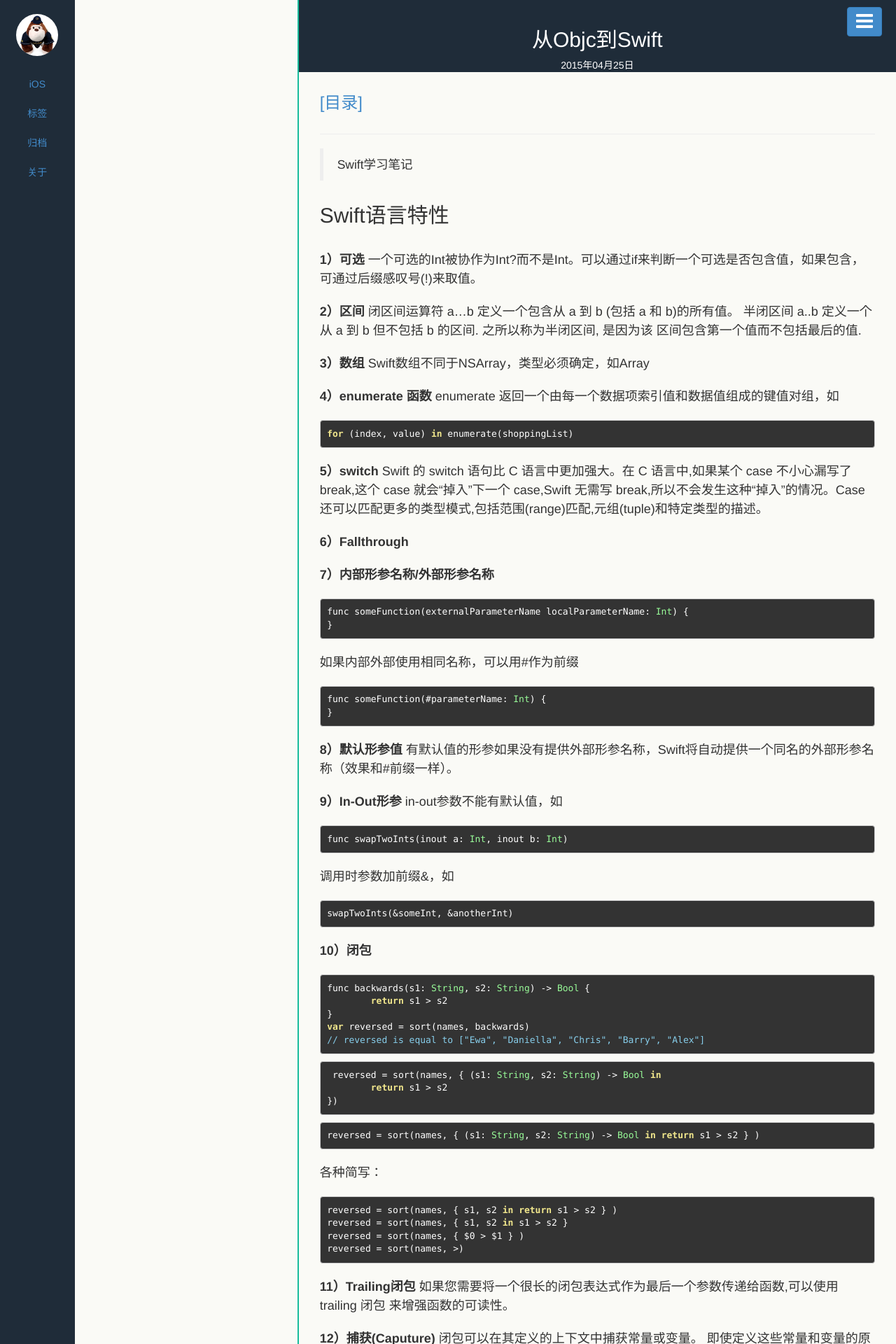
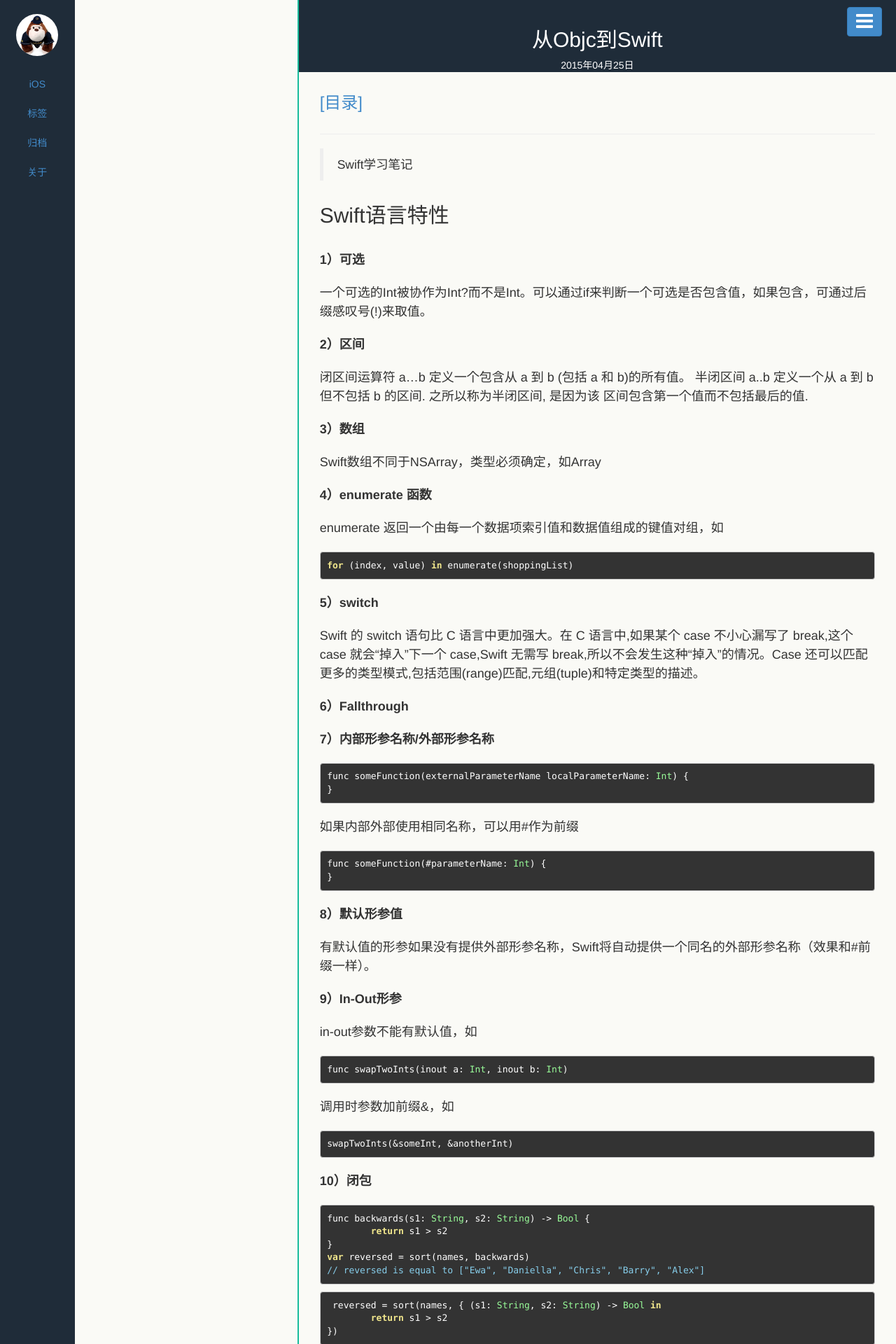
Before and after one commit to xiaxiaowei/xiaxiaowei.github.io, a Jekyll site: the page built from _posts/iOS/2015-04-25-objc-to-swift.md, in a window 1280 px wide. Shown: the top 1920 px of the page at 70% size. Built offline with Jekyll 4.4.1, drawn with Linux system fonts in a browser that asks for light colours; some of the changed text lies outside the part shown.

Commit message:
各种简写

````diff
--- a/_posts/iOS/2015-04-25-objc-to-swift.md
+++ b/_posts/iOS/2015-04-25-objc-to-swift.md
@@ -12,16 +12,20 @@ description:
 ## Swift语言特性
 
 **1）可选**
+
 一个可选的Int被协作为Int?而不是Int。可以通过if来判断一个可选是否包含值，如果包含，可通过后缀感叹号(!)来取值。
 
 **2）区间**
+
 闭区间运算符 a...b 定义一个包含从 a 到 b (包括 a 和 b)的所有值。
 半闭区间 a..b 定义一个从 a 到 b 但不包括 b 的区间. 之所以称为半闭区间, 是因为该 区间包含第一个值而不包括最后的值.
 
 **3）数组**
+
 Swift数组不同于NSArray，类型必须确定，如Array<Int>
 
 **4）enumerate 函数**
+
 enumerate 返回一个由每一个数据项索引值和数据值组成的键值对组，如
 
 ```
@@ -29,9 +33,11 @@ for (index, value) in enumerate(shoppingList)
 ```
 
 **5）switch**
+
 Swift 的 switch 语句比 C 语言中更加强大。在 C 语言中,如果某个 case 不小心漏写了 break,这个 case 就会“掉入”下一个 case,Swift 无需写 break,所以不会发生这种“掉入”的情况。Case 还可以匹配更多的类型模式,包括范围(range)匹配,元组(tuple)和特定类型的描述。
 
 **6）Fallthrough**
+
 
 **7）内部形参名称/外部形参名称**
 
@@ -48,9 +54,11 @@ func someFunction(#parameterName: Int) {
 ```
 
 **8）默认形参值**
+
 有默认值的形参如果没有提供外部形参名称，Swift将自动提供一个同名的外部形参名称（效果和#前缀一样）。
 
 **9）In-Out形参**
+
 in-out参数不能有默认值，如
 
 ```
@@ -86,32 +94,35 @@ reversed = sort(names, { (s1: String, s2: String) -> Bool in return s1 > s2 } )
 
 ```
 reversed = sort(names, { s1, s2 in return s1 > s2 } )
+```
+
+```
 reversed = sort(names, { s1, s2 in s1 > s2 }
+```
+
+```
 reversed = sort(names, { $0 > $1 } )
+```
+
+```
 reversed = sort(names, >)
 ```
 
+**11）Trailing闭包**
 
-
-
-
-
-
-
-
-
-**11）Trailing闭包**
-如果您需要将一个很长的闭包表达式作为最后一个参数传递给函数,可以使用 trailing 闭包
- 来增强函数的可读性。
+如果您需要将一个很长的闭包表达式作为最后一个参数传递给函数,可以使用 trailing 闭包来增强函数的可读性。
 
 
 **12）捕获(Caputure)**
- 闭包可以在其定义的上下文中捕获常量或变量。 即使定义这些常量和变量的原作用域已经 不存在,闭包仍然可以在闭包函数体内引用和修改这些值。
+
+闭包可以在其定义的上下文中捕获常量或变量。 即使定义这些常量和变量的原作用域已经 不存在,闭包仍然可以在闭包函数体内引用和修改这些值。
 
 **13）枚举**
+
 不像 C 和 Objective-C 一样,Swift 的枚举成员在被创建时不会被赋予一个默认的 整数值。
 
 **14）枚举的关联值（Associated Values）**
+
 每个成员的数据类型可以是各不相同的，如
 
 定义变量时，
@@ -122,6 +133,7 @@ reversed = sort(names, >)
 
 
 **15）枚举的原始值（Raw Values）**
+
 
 原始值必须是相同类型的。
 
@@ -137,11 +149,14 @@ fromRaw返回时是可选类型，上面possiblePlanet是Planet?类型
 
 
 **16）结构体**
+
 结构体是值类型。Swift 中,所有的基本类型:整数(Integer)、浮点数(floating-point)、布尔值(Booleans)、字符串(string)、数组(array)和字典(dictionaries),都是值类型,并且都是以结构体的形式在后台所实现。
 注意：NSArray/NSDictionary是类，为引用类型。
 
 **17）类**
+
 类是引用类型。
 
-18）等价于（===）和等于（==）
+**18）等价于（===）和等于（==）**
+
 “等价于”表示两个类类型(class type)的常量或者变量引用同一个类实例。 “等于”表示两个实例的值“相等”或“相同”,判定时要遵照类设计者定义定义的评判标准,因 此相比于“相等”,这是一种更加合适的叫法。
````
